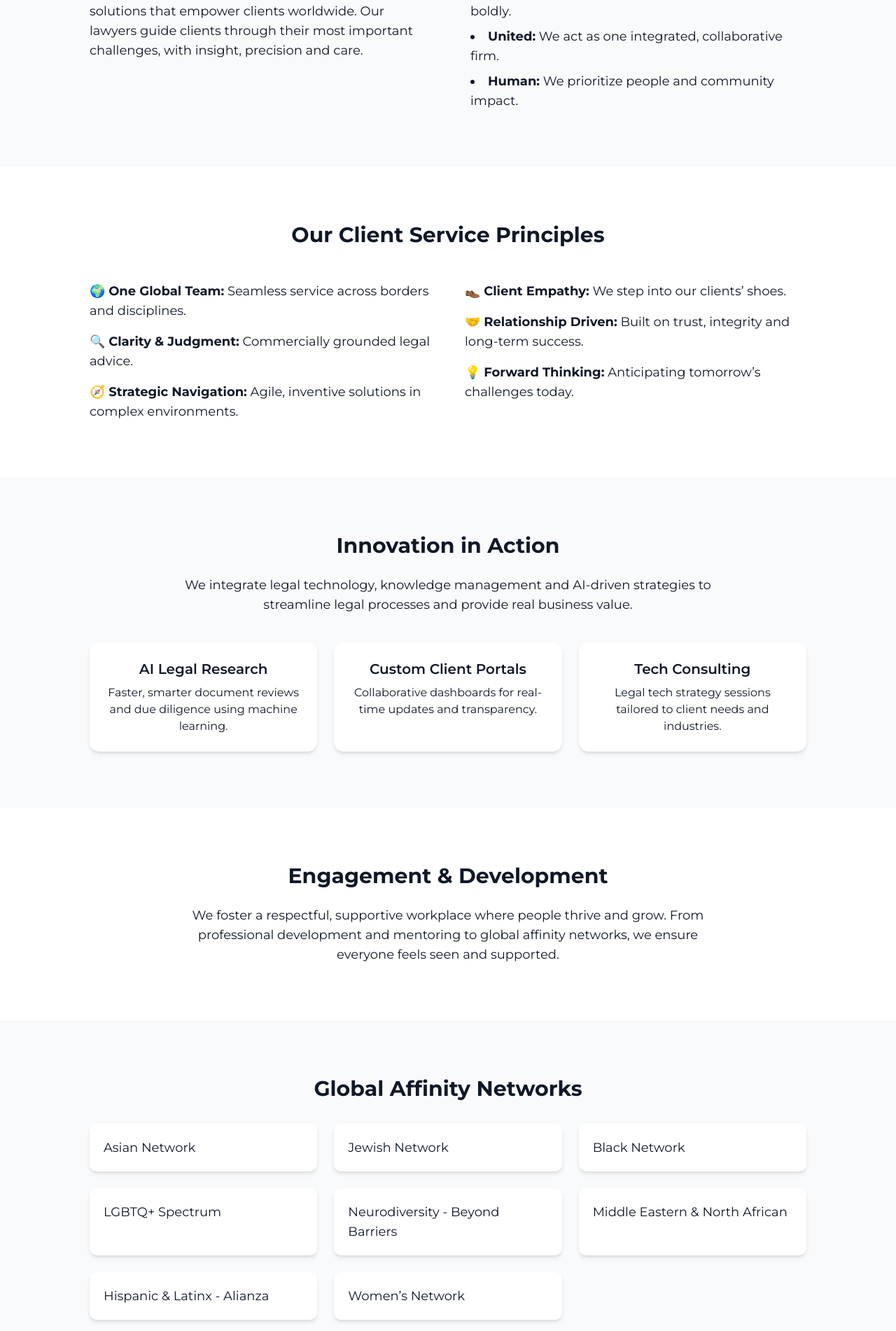
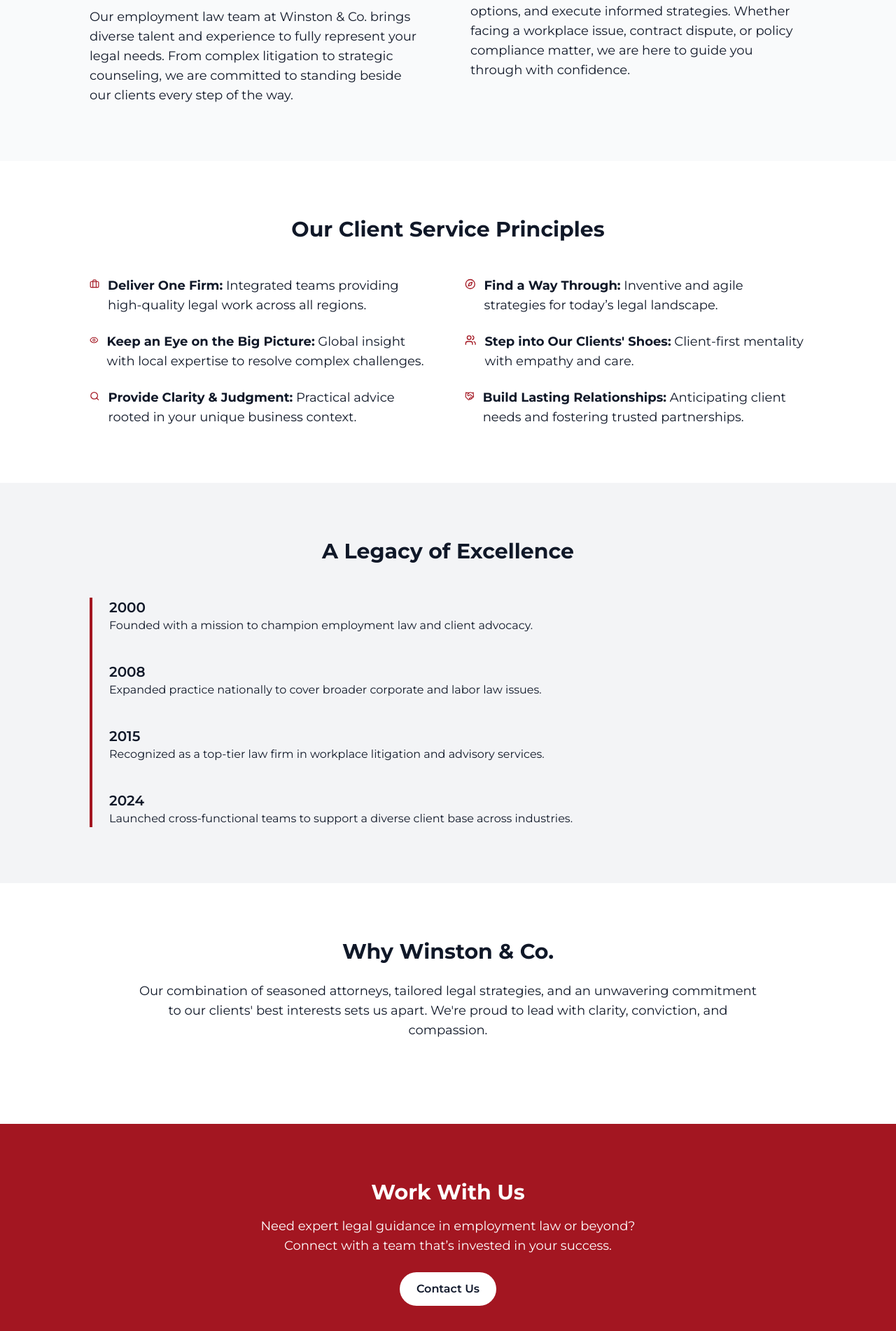
Before and after one commit to ike-nanino/winston, a Next.js app: page /about in a window 1280 px wide. Shown: the part 1038-2940 px from the top of the page at 70% size. Built offline with nearby package versions, Linux system fonts and the light colour scheme.

Commit message:
Refactor AboutUs and MeetLawyers components for improved content clarity and layout consistency

```diff
--- a/app/about/page.tsx
+++ b/app/about/page.tsx
@@ -1,54 +1,50 @@
 "use client";
 
-import Image from "next/image";
 import { motion } from "framer-motion";
+import { Briefcase, Eye, Compass, Handshake, Users, Search } from "lucide-react";
 
 export default function AboutUs() {
   return (
     <main className="bg-white text-gray-900">
       {/* Hero Section */}
-        <section
+      <section
         className="relative bg-cover bg-center h-[500px] md:h-[750px] lg:h-screen"
         style={{ backgroundImage: `url('/images/court.jpg')` }}
       >
         <div className="absolute inset-0 bg-black/80" />
-        <div className="absolute inset-0 left-6 md:left-[80px] right-0  lg:right-[686px] top-40 bottom-[120px] flex items-center">
+        <div className="absolute inset-0 left-6 md:left-[80px] right-0 lg:right-[686px] top-40 bottom-[120px] flex items-center">
           <div className="text-white text-start">
-            <h1 className="text-sm font-nespressoMed text-madder mb-4">
-              Who we are
-            </h1>
+            <h1 className="text-sm font-nespressoMed text-madder mb-4">Who we are</h1>
             <h1 className="text-xl lg:text-4xl font-normal font-trajanPro mb-4">
-              Winston & Co. is one of <br />
-              the leading law firms in Canada.
+              Winston & Co. is one of
+
+              <br /> the leading law firms in Canada.
             </h1>
             <p className="text-xs mb-8 font-nespresso">
-              One of Canada&apos;s prominent legal firms is Winston & Co. Since 2000,
-              the only purpose of our existence has been to provide high-quality
-              legal services to clients all over the world. Winston & Co. is
-              committed to providing business clients, including both people and
-              governmental organizations, with thoughtful legal solutions that
-              cut across disciplines, industries, and sectors.
+              One of Canada's prominent legal firms is Winston & Co. Since 2000, the only purpose of our existence has been to provide high-quality legal services to clients all over the world. Winston & Co. is committed to providing business clients, including both people and governmental organizations, with thoughtful legal solutions that cut across disciplines, industries, and sectors.
             </p>
           </div>
         </div>
       </section>
 
-      {/* Mission and Values */}
+      {/* Mission & Representation */}
       <section className="py-20 px-6 md:px-16 lg:px-32 bg-gray-50">
         <div className="max-w-6xl mx-auto grid md:grid-cols-2 gap-16">
           <div>
-            <h2 className="text-3xl font-semibold mb-4">Our Mission</h2>
+            <h2 className="text-3xl font-semibold mb-4">Comprehensive Representation</h2>
             <p className="text-lg">
-              At Winston & Co., we navigate complexity and deliver solutions that empower clients worldwide. Our lawyers guide clients through their most important challenges, with insight, precision and care.
+              Our employment law team at Winston & Co. brings diverse talent and experience
+              to fully represent your legal needs. From complex litigation to strategic counseling,
+              we are committed to standing beside our clients every step of the way.
             </p>
           </div>
           <div>
-            <h2 className="text-3xl font-semibold mb-4">Our Core Values</h2>
-            <ul className="list-disc list-inside space-y-2 text-lg">
-              <li><strong>Pioneering:</strong> We embrace innovation and adapt boldly.</li>
-              <li><strong>United:</strong> We act as one integrated, collaborative firm.</li>
-              <li><strong>Human:</strong> We prioritize people and community impact.</li>
-            </ul>
+            <h2 className="text-3xl font-semibold mb-4">Clear Legal Guidance</h2>
+            <p className="text-lg">
+              We help clients navigate their rights, assess legal options, and execute informed strategies.
+              Whether facing a workplace issue, contract dispute, or policy compliance matter, we are here
+              to guide you through with confidence.
+            </p>
           </div>
         </div>
       </section>
@@ -58,78 +54,84 @@ export default function AboutUs() {
         <div className="max-w-5xl mx-auto text-center">
           <h2 className="text-3xl font-bold mb-12">Our Client Service Principles</h2>
           <div className="grid md:grid-cols-2 gap-12 text-left">
-            <ul className="space-y-4 text-lg">
-              <li>🌍 <strong>One Global Team:</strong> Seamless service across borders and disciplines.</li>
-              <li>🔍 <strong>Clarity & Judgment:</strong> Commercially grounded legal advice.</li>
-              <li>🧭 <strong>Strategic Navigation:</strong> Agile, inventive solutions in complex environments.</li>
+            <ul className="space-y-6 text-lg">
+              <li className="flex gap-3 items-start">
+                <Briefcase className="w-6 h-6 text-madder" />
+                <span>
+                  <strong>Deliver One Firm:</strong> Integrated teams providing high-quality legal work across all regions.
+                </span>
+              </li>
+              <li className="flex gap-3 items-start">
+                <Eye className="w-6 h-6 text-madder" />
+                <span>
+                  <strong>Keep an Eye on the Big Picture:</strong> Global insight with local expertise to resolve complex challenges.
+                </span>
+              </li>
+              <li className="flex gap-3 items-start">
+                <Search className="w-6 h-6 text-madder" />
+                <span>
+                  <strong>Provide Clarity & Judgment:</strong> Practical advice rooted in your unique business context.
+                </span>
+              </li>
             </ul>
-            <ul className="space-y-4 text-lg">
-              <li>👞 <strong>Client Empathy:</strong> We step into our clients’ shoes.</li>
-              <li>🤝 <strong>Relationship Driven:</strong> Built on trust, integrity and long-term success.</li>
-              <li>💡 <strong>Forward Thinking:</strong> Anticipating tomorrow’s challenges today.</li>
+            <ul className="space-y-6 text-lg">
+              <li className="flex gap-3 items-start">
+                <Compass className="w-6 h-6 text-madder" />
+                <span>
+                  <strong>Find a Way Through:</strong> Inventive and agile strategies for today’s legal landscape.
+                </span>
+              </li>
+              <li className="flex gap-3 items-start">
+                <Users className="w-6 h-6 text-madder" />
+                <span>
+                  <strong>Step into Our Clients' Shoes:</strong> Client-first mentality with empathy and care.
+                </span>
+              </li>
+              <li className="flex gap-3 items-start">
+                <Handshake className="w-6 h-6 text-madder" />
+                <span>
+                  <strong>Build Lasting Relationships:</strong> Anticipating client needs and fostering trusted partnerships.
+                </span>
+              </li>
             </ul>
           </div>
         </div>
       </section>
 
-      {/* Innovation Section */}
-      <section className="py-20 bg-[#f9fafb] px-6 md:px-16 lg:px-32">
-        <div className="max-w-6xl mx-auto text-center">
-          <h2 className="text-3xl font-bold mb-6">Innovation in Action</h2>
-          <p className="text-lg max-w-3xl mx-auto mb-10">
-            We integrate legal technology, knowledge management and AI-driven strategies to streamline legal processes and provide real business value.
-          </p>
-          <div className="grid md:grid-cols-3 gap-6">
-            <div className="bg-white p-6 rounded-xl shadow-md">
-              <h3 className="text-xl font-semibold mb-2">AI Legal Research</h3>
-              <p>Faster, smarter document reviews and due diligence using machine learning.</p>
+      {/* Our Timeline */}
+      <section className="py-20 bg-gray-100 px-6 md:px-16 lg:px-32">
+        <div className="max-w-6xl mx-auto">
+          <h2 className="text-3xl font-bold mb-12 text-center">A Legacy of Excellence</h2>
+          <div className="border-l-4 border-madder pl-6 space-y-10">
+            <div>
+              <h3 className="text-xl font-semibold">2000</h3>
+              <p>Founded with a mission to champion employment law and client advocacy.</p>
             </div>
-            <div className="bg-white p-6 rounded-xl shadow-md">
-              <h3 className="text-xl font-semibold mb-2">Custom Client Portals</h3>
-              <p>Collaborative dashboards for real-time updates and transparency.</p>
+            <div>
+              <h3 className="text-xl font-semibold">2008</h3>
+              <p>Expanded practice nationally to cover broader corporate and labor law issues.</p>
             </div>
-            <div className="bg-white p-6 rounded-xl shadow-md">
-              <h3 className="text-xl font-semibold mb-2">Tech Consulting</h3>
-              <p>Legal tech strategy sessions tailored to client needs and industries.</p>
+            <div>
+              <h3 className="text-xl font-semibold">2015</h3>
+              <p>Recognized as a top-tier law firm in workplace litigation and advisory services.</p>
+            </div>
+            <div>
+              <h3 className="text-xl font-semibold">2024</h3>
+              <p>Launched cross-functional teams to support a diverse client base across industries.</p>
             </div>
           </div>
         </div>
       </section>
 
-      {/* Engagement & Development */}
+      {/* Why Choose Us */}
       <section className="py-20 px-6 md:px-16 lg:px-32">
-        <div className="max-w-5xl mx-auto text-center">
-          <h2 className="text-3xl font-bold mb-6">Engagement & Development</h2>
-          <p className="text-lg max-w-3xl mx-auto">
-            We foster a respectful, supportive workplace where people thrive and grow. From professional development and mentoring to global affinity networks, we ensure everyone feels seen and supported.
+        <div className="max-w-6xl mx-auto text-center">
+          <h2 className="text-3xl font-bold mb-6">Why Winston & Co.</h2>
+          <p className="text-lg max-w-4xl mx-auto mb-10">
+            Our combination of seasoned attorneys, tailored legal strategies, and an unwavering
+            commitment to our clients' best interests sets us apart. We're proud to lead with clarity,
+            conviction, and compassion.
           </p>
-        </div>
-      </section>
-
-      {/* Affinity Networks */}
-      <section className="py-20 bg-gray-50 px-6 md:px-16 lg:px-32">
-        <div className="max-w-6xl mx-auto">
-          <h2 className="text-3xl font-bold mb-8 text-center">Global Affinity Networks</h2>
-          <div className="grid md:grid-cols-2 lg:grid-cols-3 gap-6 text-lg">
-            {[
-              "Asian Network",
-              "Jewish Network",
-              "Black Network",
-              "LGBTQ+ Spectrum",
-              "Neurodiversity - Beyond Barriers",
-              "Middle Eastern & North African",
-              "Hispanic & Latinx - Alianza",
-              "Women’s Network"
-            ].map((network, i) => (
-              <motion.div
-                key={i}
-                whileHover={{ scale: 1.05 }}
-                className="bg-white p-5 rounded-lg shadow-md"
-              >
-                {network}
-              </motion.div>
-            ))}
-          </div>
         </div>
       </section>
 
@@ -137,10 +139,10 @@ export default function AboutUs() {
       <section className="py-20 px-6 md:px-16 lg:px-32 bg-madder text-white text-center">
         <h2 className="text-3xl font-bold mb-4">Work With Us</h2>
         <p className="text-lg max-w-xl mx-auto mb-6">
-          Ready to navigate complex legal challenges with a trusted global team?
+          Need expert legal guidance in employment law or beyond? Connect with a team that’s invested in your success.
         </p>
         <button className="px-6 py-3 bg-white text-[#0f172a] font-semibold rounded-full hover:bg-gray-200 transition">
-          Get in Touch
+          Contact Us
         </button>
       </section>
     </main>
--- a/components/Hero.tsx
+++ b/components/Hero.tsx
@@ -13,7 +13,7 @@ function Hero() {
           <Link
           href='/about'
           >
-          <button className="bg-madder text-white text-xs py-3 px-6 rounded-md hover:bg-opacity-90 font-trajanPro">
+          <button className="bg-madder text-white text-xs py-3 px-6 rounded-md hover:bg-opacity-90 font-trajanPro cursor-pointer">
             Learn More
           </button>
           </Link>
```
Also changed, not shown: components/MeetLawyers.tsx (+18 -13 lines).
